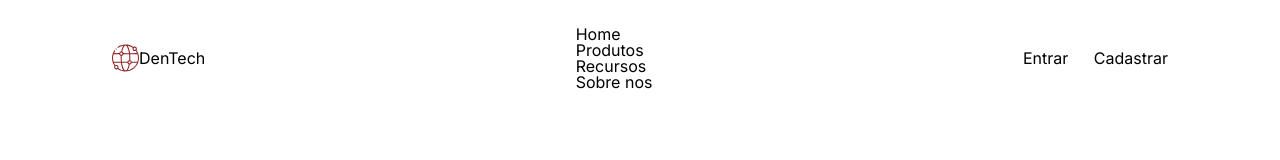
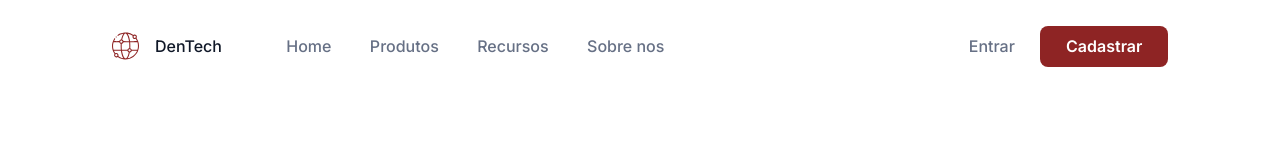
Before and after one commit to denisiorodrigues/contratacoes-lading-page, a plain HTML site: page index.html in a window 1280 px wide. Drawn offline with Linux system fonts and the light colour scheme.

Commit message:
Cabecalho

```diff
--- a/css/cabecalho.css
+++ b/css/cabecalho.css
@@ -3,16 +3,24 @@
     justify-content: space-between;
     margin: 1.6em 7em;
     align-items: center;
+    font-weight: 500;
 }
 
 .cabecalho__logo {
     display: flex;
     align-items: center;
+    color: var(--cor-cinza-escuro);
+    gap: 1em;
 }
 
 .cabecalho__menu {
+    margin-right: 15em;
+}
+
+.cabecalho__menu-itens {
     display: flex;
     gap: 2.4em;
+    list-style: none;
 }
 
 .cabecalho__acoes {
--- a/css/styles.css
+++ b/css/styles.css
@@ -12,4 +12,16 @@
 body {
     background-color: var(--cor-branca);
     font-family: 'Inter', sans-serif;
+    color: var(--cor-cinza);
+    font-weight: 400;
 }
+
+.botao-vinho {
+    background-color: var(--cor-vinho);
+    color: var(--cor-branca);
+    border: none;
+    border-radius: 8px;
+    padding: 0.8em 1.6em;
+    font-weight: 600;
+    cursor: pointer;
+}
--- a/index.html
+++ b/index.html
@@ -17,7 +17,7 @@
             <h1>DenTech</h1>
         </div>
         <nav class="cabecalho__menu">
-            <ul>
+            <ul class="cabecalho__menu-itens">
                 <li><a href="#home">Home</a></li>
                 <li><a href="#services">Produtos</a></li>
                 <li><a href="#about">Recursos</a></li>
```
